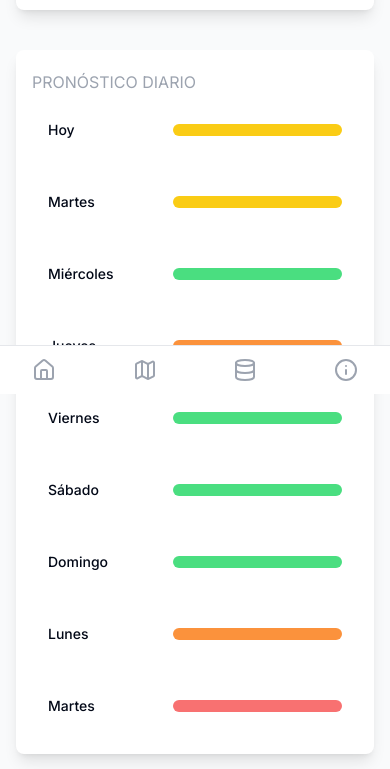
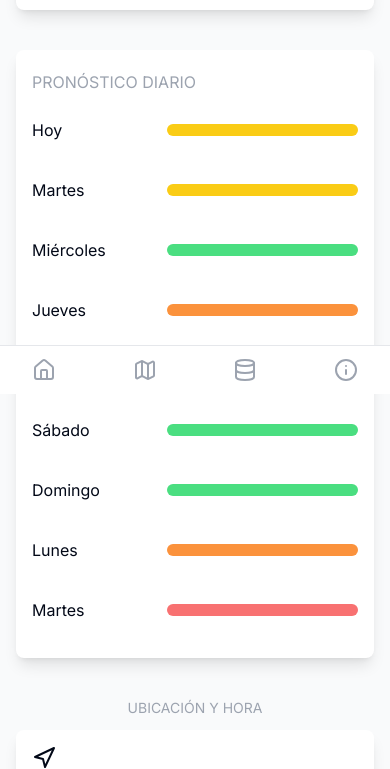
Before and after one commit to edgargutgzz/aireclaro, a Next.js app: page /prediccion in a window 390 px wide. Shown: the part 450-1219 px from the top of the page. Built offline with nearby package versions, Linux system fonts and the light colour scheme; no server answers; the database is empty; what @mapbox/mapbox-sdk would draw is missing.

Commit message:
refactor: Update PRONÓSTICO DIARIO text styling in Inicio page

```diff
--- a/app/prediccion/page.tsx
+++ b/app/prediccion/page.tsx
@@ -136,43 +136,59 @@ export default async function Inicio() {
       </div>
       {/* Pronostico Diario */}
       <div className="flex flex-col">
-        <div className="flex flex-col space-y-4 rounded-lg bg-white px-4 pb-2 pt-5 text-left shadow-lg lg:space-y-4 lg:px-4 lg:py-6">
-          <div className="text-gray-400">PRONÓSTICO DIARIO</div>
-          <div className="flex flex-col space-y-8 pb-5">
+        <div className="flex flex-col space-y-4 rounded-lg bg-white pb-2 pt-5 text-left shadow-lg lg:space-y-4 lg:px-4 lg:py-6">
+          <div className="px-4 text-gray-400">PRONÓSTICO DIARIO</div>
+          <div className="flex flex-col space-y-5 px-0 pb-5">
             <Button variant="ghost" className="flex space-x-10">
-              <div className="w-4/12 text-left">Hoy</div>
+              <div className="w-4/12 text-left text-base font-normal">Hoy</div>
               <div className="h-3 w-8/12 rounded-full bg-yellow-400"></div>
             </Button>
             <Button variant="ghost" className="flex items-center space-x-10">
-              <div className="w-4/12 text-left">Martes</div>
+              <div className="w-4/12 text-left text-base font-normal">
+                Martes
+              </div>
               <div className="h-3 w-8/12 rounded-full bg-yellow-400"></div>
             </Button>
             <Button variant="ghost" className="flex items-center space-x-10">
-              <div className="w-4/12 text-left">Miércoles</div>
+              <div className="w-4/12 text-left text-base font-normal">
+                Miércoles
+              </div>
               <div className="h-3 w-8/12 rounded-full bg-green-400"></div>
             </Button>
             <Button variant="ghost" className="flex items-center space-x-10">
-              <div className="w-4/12 text-left">Jueves</div>
+              <div className="w-4/12 text-left text-base font-normal">
+                Jueves
+              </div>
               <div className="h-3 w-8/12 rounded-full bg-orange-400"></div>
             </Button>
             <Button variant="ghost" className="flex items-center space-x-10">
-              <div className="w-4/12 text-left">Viernes</div>
+              <div className="w-4/12 text-left text-base font-normal">
+                Viernes
+              </div>
               <div className="h-3 w-8/12 rounded-full bg-green-400"></div>
             </Button>
             <Button variant="ghost" className="flex items-center space-x-10">
-              <div className="w-4/12 text-left">Sábado</div>
+              <div className="w-4/12 text-left text-base font-normal">
+                Sábado
+              </div>
               <div className="h-3 w-8/12 rounded-full bg-green-400"></div>
             </Button>
             <Button variant="ghost" className="flex items-center space-x-10">
-              <div className="w-4/12 text-left">Domingo</div>
+              <div className="w-4/12 text-left text-base font-normal">
+                Domingo
+              </div>
               <div className="h-3 w-8/12 rounded-full bg-green-400"></div>
             </Button>
             <Button variant="ghost" className="flex items-center space-x-10">
-              <div className="w-4/12 text-left">Lunes</div>
+              <div className="w-4/12 text-left text-base font-normal">
+                Lunes
+              </div>
               <div className="h-3 w-8/12 rounded-full bg-orange-400"></div>
             </Button>
             <Button variant="ghost" className="flex items-center space-x-10">
-              <div className="w-4/12 text-left">Martes</div>
+              <div className="w-4/12 text-left text-base font-normal">
+                Martes
+              </div>
               <div className="h-3 w-8/12 rounded-full bg-red-400"></div>
             </Button>
           </div>
```
